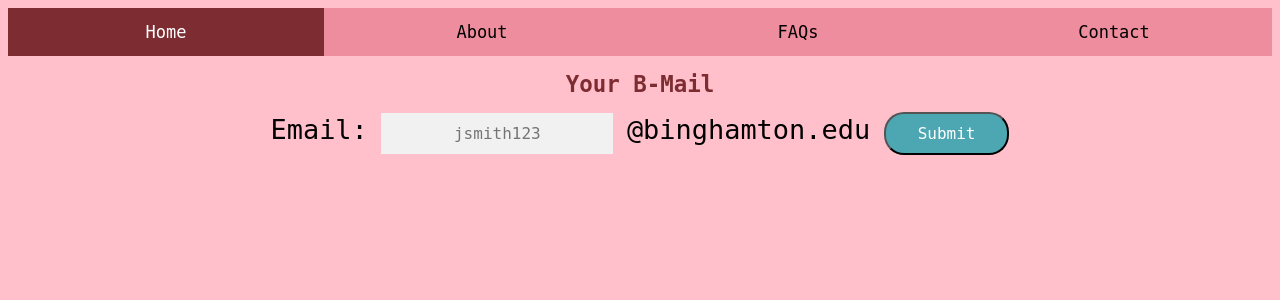
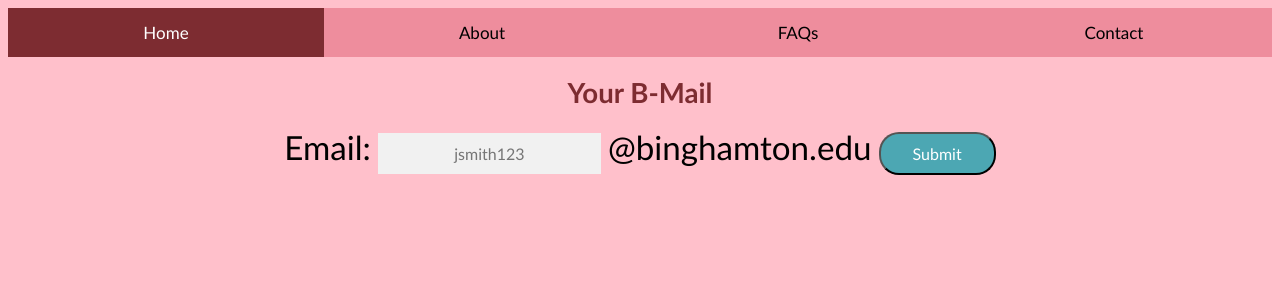
Before and after one commit to rwang2022/BU-match, a Flask app: page / in a window 1280 px wide. Shown: the top 300 px of the page. Run offline with Flask 2, Linux system fonts and the light colour scheme; parts of the project's set-up code (start-up, migrations or seed data) failed here and were passed over.

Commit message:
i changed the font lol

```diff
--- a/static/CSS/styles.css
+++ b/static/CSS/styles.css
@@ -18,7 +18,7 @@
 * {
   box-sizing: border-box;
   text-align: center;
-  font-family: monospace;
+  font-family: Optima, sans-serif	;
   font-size: larger;
   /* font-family: 'Lucida Sans', 'Lucida Sans Regular', 'Lucida Grande', 'Lucida Sans Unicode', Geneva, Verdana, sans-serif; */
 }
```
